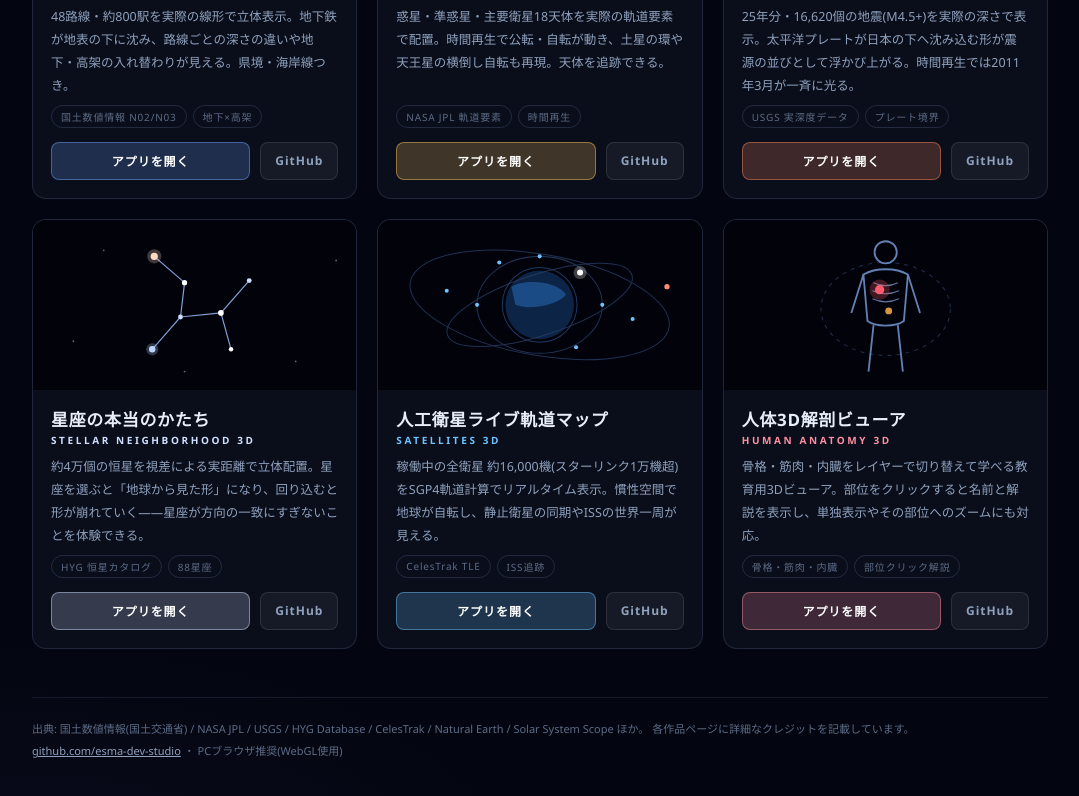
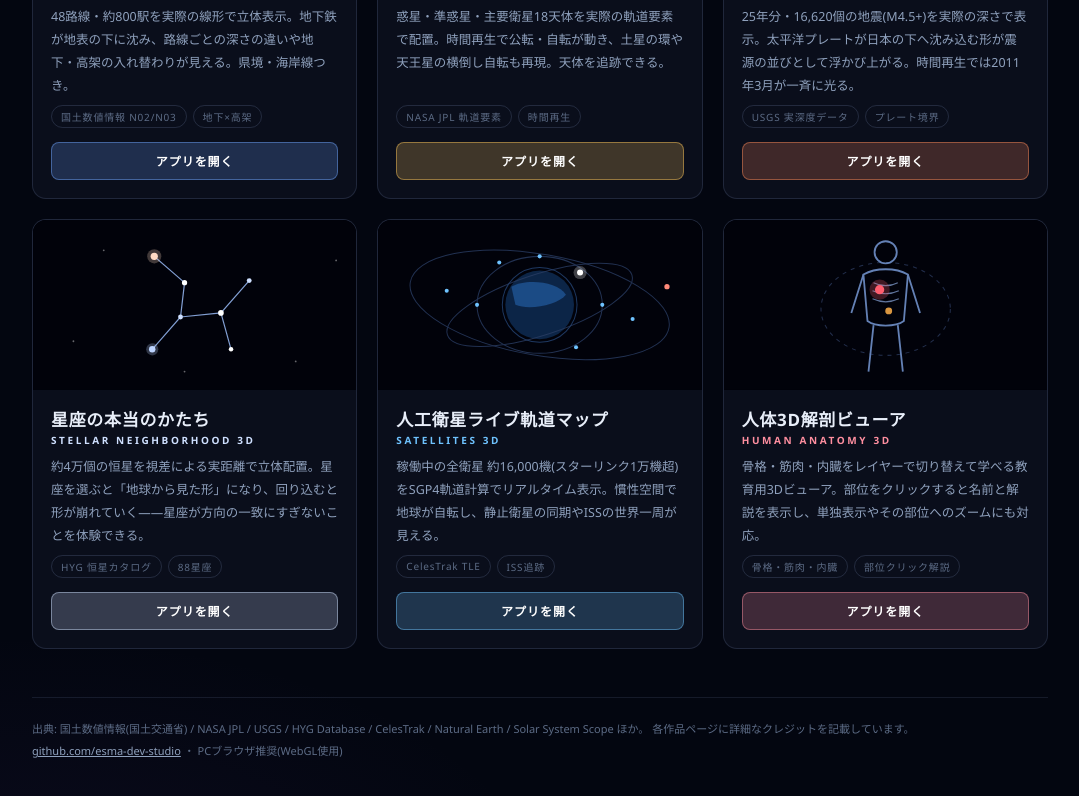
Before and after one commit to esma-dev-studio/esma-dev-studio.github.io, a plain HTML site: page index.html in a window 1280 px wide. Shown: the part 532-1328 px from the top of the page, without its empty margins (100-1179 px from the left). Drawn offline with Linux system fonts and the light colour scheme.

Commit message:
カードのGitHubリンクボタンを削除(アプリへのリンクのみに)
Co-Authored-By: Claude Fable 5 <noreply@anthropic.com>

```diff
--- a/index.html
+++ b/index.html
@@ -100,13 +100,6 @@
   .btn:hover { background: color-mix(in srgb, var(--card-accent, var(--accent)) 38%, transparent); }
   /* カード全体をアプリへのリンクにする(stretched-link) */
   .btn.primary::after { content: ""; position: absolute; inset: 0; }
-  .btn.ghost {
-    flex: 0 0 auto; padding: 9px 14px;
-    position: relative; z-index: 2;
-    color: var(--text-dim); background: rgba(255, 255, 255, 0.05);
-    border: 1px solid rgba(255, 255, 255, 0.1);
-  }
-  .btn.ghost:hover { color: #fff; }
 
   /* ---------- フッター ---------- */
   footer {
@@ -157,9 +150,7 @@
         <p>48路線・約800駅を実際の線形で立体表示。地下鉄が地表の下に沈み、路線ごとの深さの違いや地下・高架の入れ替わりが見える。県境・海岸線つき。</p>
         <div class="tags"><span class="tag">国土数値情報 N02/N03</span><span class="tag">地下×高架</span></div>
         <div class="card-links">
-          <a class="btn primary" href="https://esma-dev-studio.github.io/tokyo-kanagawa-rail-3d/">アプリを開く</a>
-          <a class="btn ghost" href="https://github.com/esma-dev-studio/tokyo-kanagawa-rail-3d">GitHub</a>
-        </div>
+          <a class="btn primary" href="https://esma-dev-studio.github.io/tokyo-kanagawa-rail-3d/">アプリを開く</a>        </div>
       </div>
     </div>
 
@@ -189,9 +180,7 @@
         <p>惑星・準惑星・主要衛星18天体を実際の軌道要素で配置。時間再生で公転・自転が動き、土星の環や天王星の横倒し自転も再現。天体を追跡できる。</p>
         <div class="tags"><span class="tag">NASA JPL 軌道要素</span><span class="tag">時間再生</span></div>
         <div class="card-links">
-          <a class="btn primary" href="https://esma-dev-studio.github.io/solar-system-3d/">アプリを開く</a>
-          <a class="btn ghost" href="https://github.com/esma-dev-studio/solar-system-3d">GitHub</a>
-        </div>
+          <a class="btn primary" href="https://esma-dev-studio.github.io/solar-system-3d/">アプリを開く</a>        </div>
       </div>
     </div>
 
@@ -215,9 +204,7 @@
         <p>25年分・16,620個の地震(M4.5+)を実際の深さで表示。太平洋プレートが日本の下へ沈み込む形が震源の並びとして浮かび上がる。時間再生では2011年3月が一斉に光る。</p>
         <div class="tags"><span class="tag">USGS 実深度データ</span><span class="tag">プレート境界</span></div>
         <div class="card-links">
-          <a class="btn primary" href="https://esma-dev-studio.github.io/japan-quakes-3d/">アプリを開く</a>
-          <a class="btn ghost" href="https://github.com/esma-dev-studio/japan-quakes-3d">GitHub</a>
-        </div>
+          <a class="btn primary" href="https://esma-dev-studio.github.io/japan-quakes-3d/">アプリを開く</a>        </div>
       </div>
     </div>
 
@@ -248,9 +235,7 @@
         <p>約4万個の恒星を視差による実距離で立体配置。星座を選ぶと「地球から見た形」になり、回り込むと形が崩れていく——星座が方向の一致にすぎないことを体験できる。</p>
         <div class="tags"><span class="tag">HYG 恒星カタログ</span><span class="tag">88星座</span></div>
         <div class="card-links">
-          <a class="btn primary" href="https://esma-dev-studio.github.io/constellations-3d/">アプリを開く</a>
-          <a class="btn ghost" href="https://github.com/esma-dev-studio/constellations-3d">GitHub</a>
-        </div>
+          <a class="btn primary" href="https://esma-dev-studio.github.io/constellations-3d/">アプリを開く</a>        </div>
       </div>
     </div>
 
@@ -279,9 +264,7 @@
         <p>稼働中の全衛星 約16,000機(スターリンク1万機超)をSGP4軌道計算でリアルタイム表示。慣性空間で地球が自転し、静止衛星の同期やISSの世界一周が見える。</p>
         <div class="tags"><span class="tag">CelesTrak TLE</span><span class="tag">ISS追跡</span></div>
         <div class="card-links">
-          <a class="btn primary" href="https://esma-dev-studio.github.io/satellites-3d/">アプリを開く</a>
-          <a class="btn ghost" href="https://github.com/esma-dev-studio/satellites-3d">GitHub</a>
-        </div>
+          <a class="btn primary" href="https://esma-dev-studio.github.io/satellites-3d/">アプリを開く</a>        </div>
       </div>
     </div>
 
@@ -310,9 +293,7 @@
         <p>骨格・筋肉・内臓をレイヤーで切り替えて学べる教育用3Dビューア。部位をクリックすると名前と解説を表示し、単独表示やその部位へのズームにも対応。</p>
         <div class="tags"><span class="tag">骨格・筋肉・内臓</span><span class="tag">部位クリック解説</span></div>
         <div class="card-links">
-          <a class="btn primary" href="https://esma-dev-studio.github.io/anatomy-3d-viewer/">アプリを開く</a>
-          <a class="btn ghost" href="https://github.com/esma-dev-studio/anatomy-3d-viewer">GitHub</a>
-        </div>
+          <a class="btn primary" href="https://esma-dev-studio.github.io/anatomy-3d-viewer/">アプリを開く</a>        </div>
       </div>
     </div>
 
```
